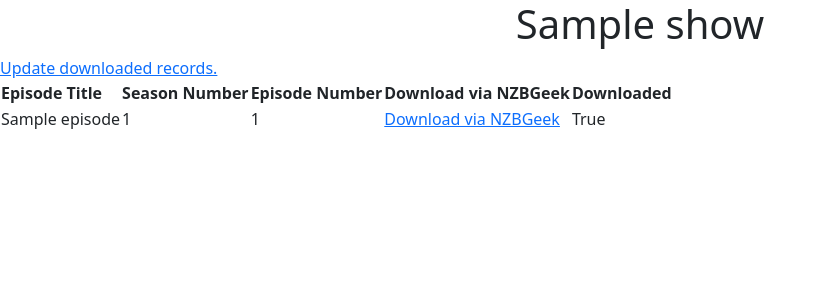
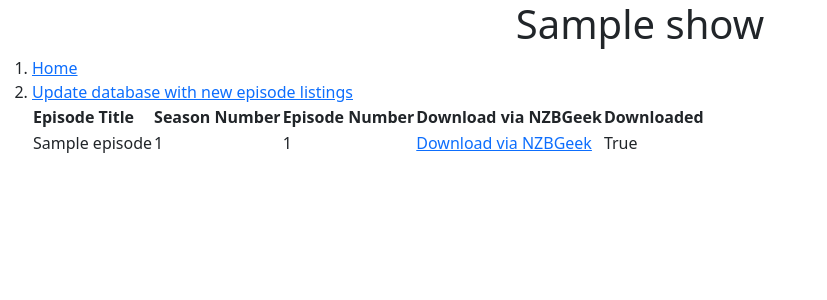
Before and after one commit to kcinnick/nstv_fe2, a Django app: page /shows/1 in a window 1280 px wide. Shown: the top 300 px of the page, without its empty margins (0-827 px from the left). Run offline with Django 3.2, Linux system fonts and the light colour scheme; tables that the repository leaves empty hold one stand-in row (values such as "Sample post").

Commit message:
add nav link to show.ht

```diff
--- a/templates/show.html
+++ b/templates/show.html
@@ -11,8 +11,22 @@
 </head>
 <center><h1>{{ show.title }}</h1></center>
 <body>
-
-<a href="/update_downloaded_record_for_episodes_in_show/{{ show.id }}">Update downloaded records.</a>
+<nav role="navigation">
+    <ol class="nav-links">
+        <li class="">
+            <a href="/">
+                <div>
+                    Home
+                </div>
+            </a>
+        </li>
+        <li>
+            <a href="/update_downloaded_record_for_episodes_in_show/{{ show.id }}">
+                <div>
+                    Update database with new episode listings
+                </div>
+            </a>
+        </li>
 
 <table>
 <tr>
```
